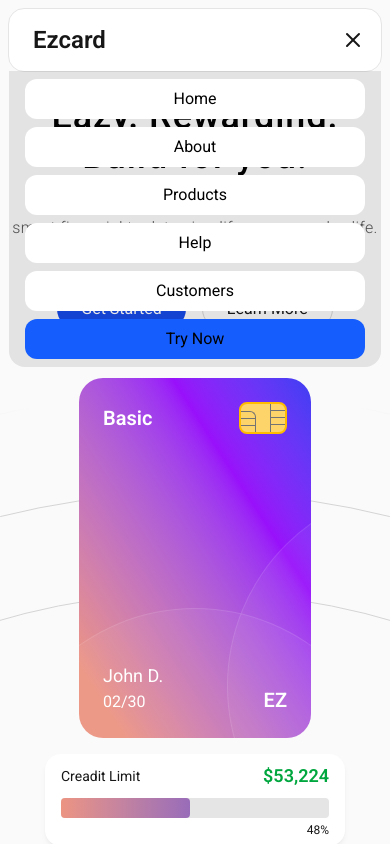
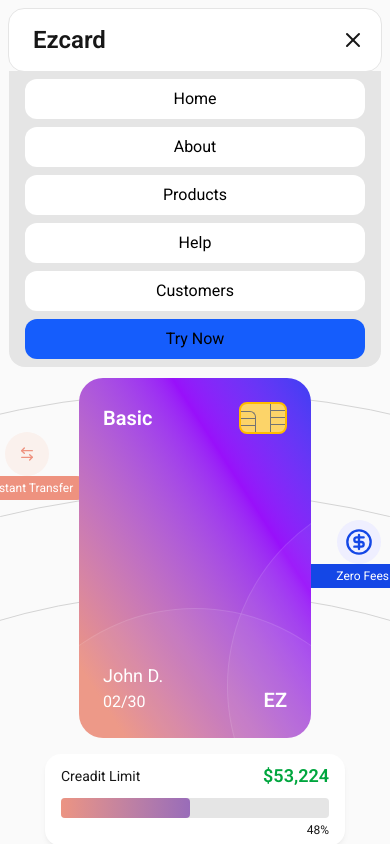
Before and after one commit to prasad-nikam/Heros, a React (Vite) app: page /ezcard in a window 390 px wide. Both pictures are taken after a click on the button 361 px from the left and 40 px from the top of the page. Shown: the top 844 px of the page. Built offline with nearby package versions, Linux system fonts and the light colour scheme.

Commit message:
Ezcard: Navbar animations done

```diff
--- a/src/pages/Ezcard/Ezcard.tsx
+++ b/src/pages/Ezcard/Ezcard.tsx
@@ -10,7 +10,7 @@ const Ezcard = () => {
         <Navbar />
         <Hero />
       </div>
-      <div className="absolute inset-0 top-98 flex justify-center overflow-hidden mask-t-from-88% mask-t-to-98%">
+      <div className="absolute inset-0 top-98 flex justify-center overflow-hidden md:mask-t-from-88% md:mask-t-to-98%">
         <div
           className={cn(
             "relative size-450 rounded-full",
@@ -37,33 +37,55 @@ const Ezcard = () => {
               ></div>
             </div>
           </div>
+
           <div
             className={cn(
               "flex items-center justify-center rounded-full bg-[#FAF1ED]",
-              "absolute top-10 left-140 size-14 -translate-x-1/2",
+              "absolute top-10 left-183 size-11 -translate-x-1/2",
+              "md:left-140 md:size-14",
             )}
           >
-            <ArrowLeftRight className="size-6 text-[#EE927F]" />
+            <ArrowLeftRight className="size-4 text-[#EE927F]" />
             <MousePointer2
               fill="#EE927F"
-              className="absolute -bottom-2 -left-2 size-7 rotate-90 text-lg text-[#EE927F]"
+              className={cn(
+                "absolute hidden size-4 text-lg text-[#EE927F] md:flex",
+                "-bottom-3 -left-2 size-7 rotate-90",
+              )}
             />
-            <div className="absolute -bottom-6 -left-32 rounded-full bg-[#EE927F] px-4 py-1 text-sm text-nowrap text-white">
+            <div
+              className={cn(
+                "absolute rounded-full bg-[#EE927F] px-4 py-1 text-xs text-nowrap text-white",
+                "-bottom-6 -left-8",
+                "md:-bottom-7 md:-left-32 md:text-sm",
+              )}
+            >
               Instant Transfer
             </div>
           </div>
+
           <div
             className={cn(
               "flex items-center justify-center rounded-full bg-[#EFEFFF]",
-              "absolute top-10 right-124 size-14 -translate-x-1/2",
+              "absolute top-32 right-173 size-11 -translate-x-1/2",
+              "md:top-10 md:right-124 md:size-14",
             )}
           >
             <CircleDollarSign className="size-7 text-blue-700" />
             <MousePointer2
               fill="#3D3FF0"
-              className="absolute -right-2 -bottom-2 size-7 text-lg text-[#3D3FF0]"
+              className={cn(
+                "absolute hidden size-4 text-lg text-blue-700 md:flex",
+                "-right-2 -bottom-3 size-7",
+              )}
             />
-            <div className="absolute -right-23 -bottom-6 rounded-full bg-blue-700 px-4 py-1 text-sm text-nowrap text-white">
+            <div
+              className={cn(
+                "absolute rounded-full bg-blue-700 py-1 text-xs text-nowrap text-white",
+                "-right-6 -bottom-6 pr-4 pl-10",
+                "md:-right-23 md:-bottom-7 md:px-4 md:text-sm",
+              )}
+            >
               Zero Fees
             </div>
           </div>
--- a/src/pages/Ezcard/Navbar.tsx
+++ b/src/pages/Ezcard/Navbar.tsx
@@ -1,9 +1,26 @@
 import { Menu, X } from "lucide-react";
-import { motion } from "motion/react";
+import { AnimatePresence, motion } from "motion/react";
 import { useState } from "react";
 
 const Navbar = () => {
   const [open, setOpen] = useState(false);
+
+  const containerVarients = {
+    hidden: { height: 0, opacity: 0 },
+    visible: {
+      height: "auto",
+      opacity: 1,
+      transition: {
+        staggerChildren: 0.03,
+        duration: 0.3,
+      },
+    },
+  };
+
+  const itemVarients = {
+    hidden: { opacity: 0, y: -20 },
+    visible: { opacity: 1, y: 0 },
+  };
   return (
     <div className="relative flex h-16 w-full items-center justify-between rounded-2xl border border-neutral-200 bg-white">
       <div className="pl-6 text-2xl font-semibold">Ezcard</div>
@@ -25,21 +42,57 @@ const Navbar = () => {
       >
         {open ? <X /> : <Menu />}
       </button>
-      {open && (
-        <motion.div
-          initial={{ y: -10 }}
-          animate={{ y: 0 }}
-          className="absolute top-full flex w-full flex-col gap-2 rounded-b-2xl bg-neutral-900/10 p-4 py-2 text-black"
-        >
-          <button className="rounded-xl bg-white py-2">Home</button>
-          <button className="rounded-xl bg-white py-2">About</button>
-          <button className="rounded-xl bg-white py-2">Products</button>
-          <button className="rounded-xl bg-white py-2">Help</button>
-          <button className="rounded-xl bg-white py-2">Customers</button>
+      <AnimatePresence>
+        {open && (
+          <motion.div
+            layout
+            variants={containerVarients}
+            initial="hidden"
+            animate="visible"
+            exit="hidden"
+            transition={{ duration: 0.3 }}
+            className="absolute top-full flex w-full flex-col gap-2 overflow-hidden rounded-b-2xl bg-neutral-200 p-4 py-2 text-black"
+          >
+            <motion.button
+              variants={itemVarients}
+              className="rounded-xl bg-white py-2"
+            >
+              Home
+            </motion.button>
+            <motion.button
+              variants={itemVarients}
+              className="rounded-xl bg-white py-2"
+            >
+              About
+            </motion.button>
+            <motion.button
+              variants={itemVarients}
+              className="rounded-xl bg-white py-2"
+            >
+              Products
+            </motion.button>
+            <motion.button
+              variants={itemVarients}
+              className="rounded-xl bg-white py-2"
+            >
+              Help
+            </motion.button>
+            <motion.button
+              variants={itemVarients}
+              className="rounded-xl bg-white py-2"
+            >
+              Customers
+            </motion.button>
 
-          <button className="rounded-xl bg-blue-600 px-4 py-2">Try Now</button>
-        </motion.div>
-      )}
+            <motion.button
+              variants={itemVarients}
+              className="rounded-xl bg-blue-600 px-4 py-2"
+            >
+              Try Now
+            </motion.button>
+          </motion.div>
+        )}
+      </AnimatePresence>
     </div>
   );
 };
```
